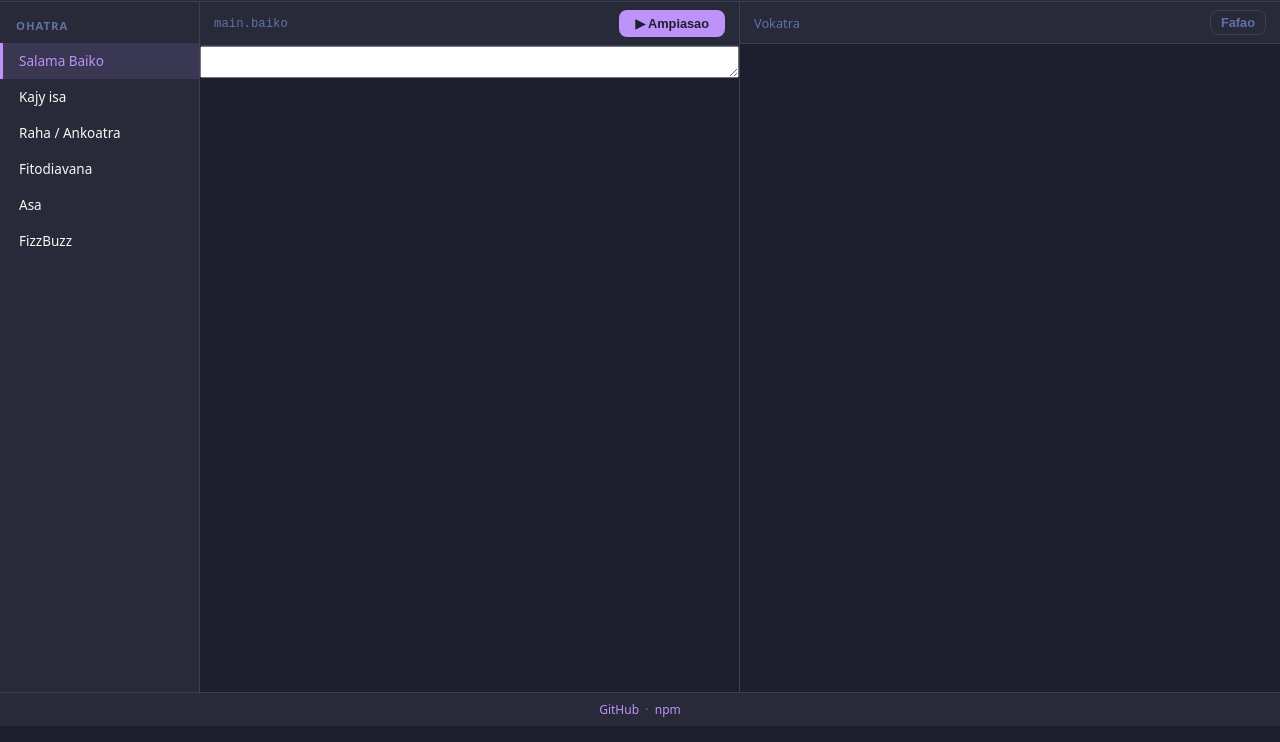
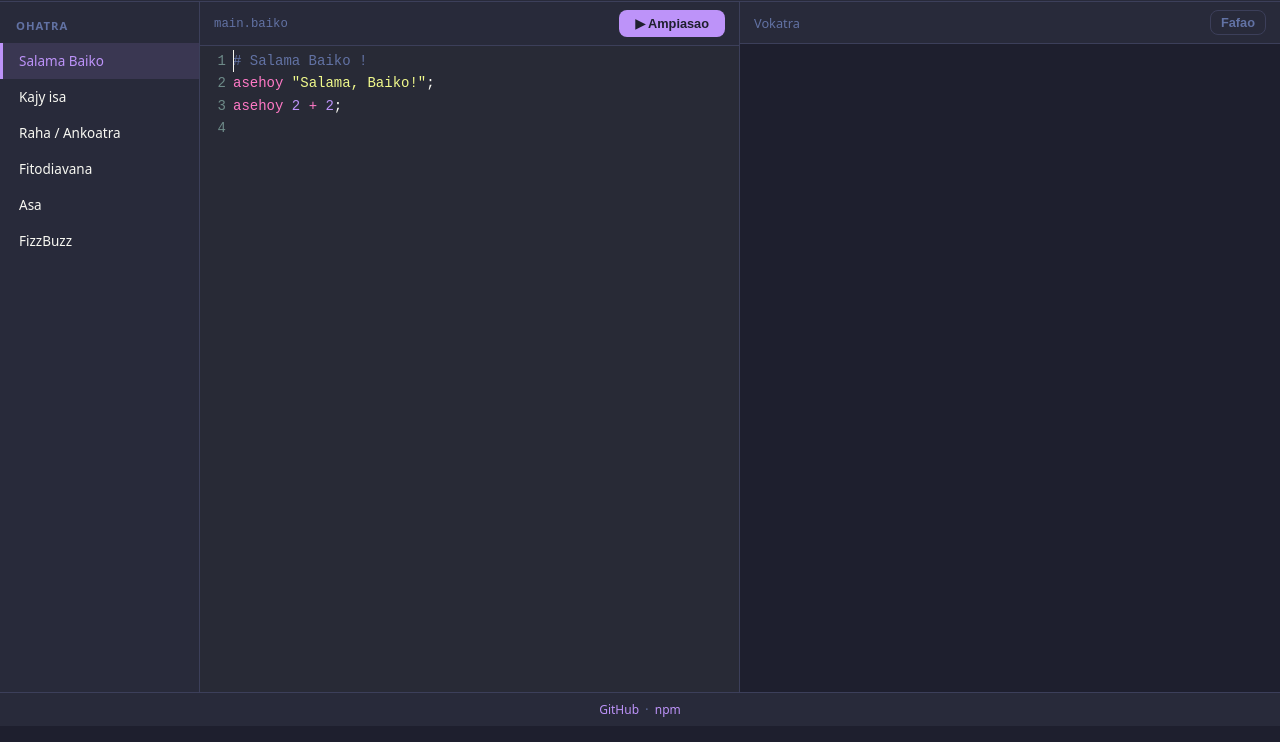
Before and after one commit to narisraz/baiko, a website with bundled scripts: page site/index.html in a window 1280 px wide. Shown: the part 58-800 px from the top of the page. Built offline with nearby package versions, Linux system fonts and the light colour scheme.

Commit message:
feat: nanampy codemirror

```diff
--- a/site/index.html
+++ b/site/index.html
@@ -10,6 +10,7 @@
   <link rel="stylesheet" href="https://cdnjs.cloudflare.com/ajax/libs/codemirror/5.65.17/codemirror.min.css" />
   <link rel="stylesheet" href="https://cdnjs.cloudflare.com/ajax/libs/codemirror/5.65.17/theme/dracula.min.css" />
   <script src="https://cdnjs.cloudflare.com/ajax/libs/codemirror/5.65.17/codemirror.min.js"></script>
+  <script src="https://cdnjs.cloudflare.com/ajax/libs/codemirror/5.65.17/addon/mode/simple.min.js"></script>
 </head>
 <body>
   <header>
```
Also changed, not shown: 1 other file.
